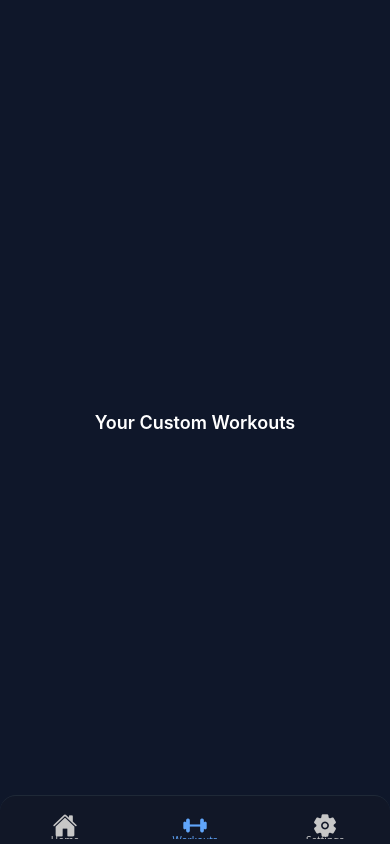
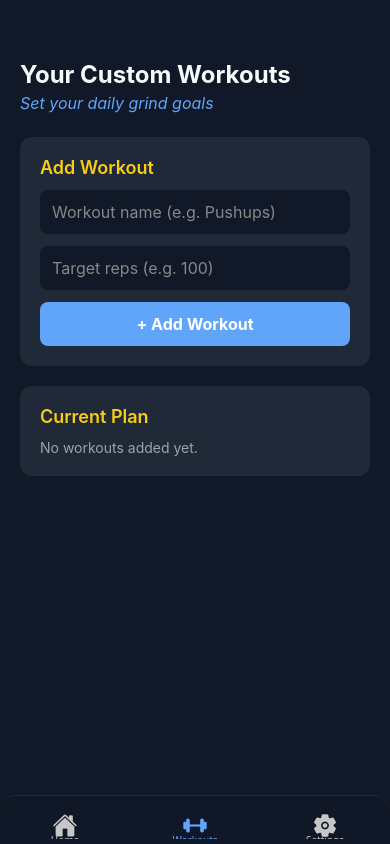
Before and after one commit to FabianC1/SoloFit, a React Native app: screen /Workouts in a window 390 px wide. Built offline with nearby package versions, Linux system fonts and the light colour scheme.

Commit message:
Implemented workout screen and its features. just basic logic so far

```diff
--- a/App.tsx
+++ b/App.tsx
@@ -6,6 +6,7 @@ import { StatusBar } from 'expo-status-bar';
 import { SafeAreaProvider } from 'react-native-safe-area-context';
 import * as NavigationBar from 'expo-navigation-bar';
 import { QuotePreferencesProvider } from './src/context/QuotePreferencesContext';
+import { WorkoutProvider } from './src/context/WorkoutContext';
 
 import HomeScreen from './src/screens/HomeScreen';
 import SettingsScreen from './src/screens/SettingsScreen';
@@ -18,13 +19,13 @@ const isLargeScreen = height > 800;
 
 
 const Tab = createBottomTabNavigator();
-
 export default function App() {
   useEffect(() => {
     NavigationBar.setButtonStyleAsync('light');
   }, []);
 
   return (
+    <WorkoutProvider>
       <QuotePreferencesProvider>
         <SafeAreaProvider>
           <NavigationContainer>
@@ -33,7 +34,7 @@ export default function App() {
               screenOptions={({ route }) => ({
                 headerShown: false,
                 tabBarStyle: {
-                backgroundColor: 'rgba(17, 24, 39, 0.95)', // semi-transparent charcoal
+                  backgroundColor: 'rgba(17, 24, 39, 0.95)',
                   borderTopColor: '#1f2937',
                   borderTopWidth: 1,
                   elevation: 0,
@@ -46,7 +47,7 @@ export default function App() {
                 tabBarItemStyle: {
                   justifyContent: 'center',
                   alignItems: 'center',
-                marginTop: 4
+                  marginTop: 4,
                 },
                 tabBarIconStyle: {
                   paddingTop: isLargeScreen ? 6 : 2,
@@ -72,5 +73,6 @@ export default function App() {
           </NavigationContainer>
         </SafeAreaProvider>
       </QuotePreferencesProvider>
+    </WorkoutProvider>
   );
 }
--- a/src/components/DailyProgressBar.tsx
+++ b/src/components/DailyProgressBar.tsx
@@ -34,8 +34,7 @@ const DailyProgressBar = ({ progress }: DailyProgressBarProps) => {
 const styles = StyleSheet.create({
     container: {
         marginVertical: 16,
-        paddingHorizontal: 20,
-        paddingBottom: 30,
+        paddingBottom: 20,
     },
     title: {
         color: '#fff',
--- /dev/null
+++ b/src/context/WorkoutContext.tsx
@@ -0,0 +1,45 @@
+import React, { createContext, useContext, useState, ReactNode } from 'react';
+
+export type Workout = {
+  id: string;
+  name: string;
+  target: number;
+  completed: number;
+};
+
+type WorkoutContextType = {
+  workouts: Workout[];
+  addWorkout: (workout: Omit<Workout, 'id' | 'completed'>) => void;
+  removeWorkout: (id: string) => void;
+};
+
+const WorkoutContext = createContext<WorkoutContextType | undefined>(undefined);
+
+export const WorkoutProvider = ({ children }: { children: ReactNode }) => {
+  const [workouts, setWorkouts] = useState<Workout[]>([]);
+
+  const addWorkout = (workout: Omit<Workout, 'id' | 'completed'>) => {
+    const newWorkout: Workout = {
+      id: Date.now().toString(),
+      completed: 0,
+      ...workout,
+    };
+    setWorkouts(prev => [...prev, newWorkout]);
+  };
+
+  const removeWorkout = (id: string) => {
+    setWorkouts(prev => prev.filter(w => w.id !== id));
+  };
+
+  return (
+    <WorkoutContext.Provider value={{ workouts, addWorkout, removeWorkout }}>
+      {children}
+    </WorkoutContext.Provider>
+  );
+};
+
+export const useWorkoutContext = () => {
+  const ctx = useContext(WorkoutContext);
+  if (!ctx) throw new Error("useWorkoutContext must be used within WorkoutProvider");
+  return ctx;
+};
--- a/src/screens/HomeScreen.tsx
+++ b/src/screens/HomeScreen.tsx
@@ -40,21 +40,20 @@ const HomeScreen = () => {
 
 
     return (
-        <KeyboardAvoidingView
-            style={{ flex: 1 }}
-            behavior={Platform.OS === 'ios' ? 'padding' : 'height'}
-            keyboardVerticalOffset={80}
-        >
-            <SafeAreaView style={styles.container}>
+        <View style={{ flex: 1, backgroundColor: '#111827' }}>
+            <KeyboardAvoidingView
+                style={{ flex: 1 }}
+                behavior={Platform.OS === 'ios' ? 'padding' : undefined}
+                keyboardVerticalOffset={80}
+            >
                 <ScrollView
                     contentContainerStyle={styles.content}
+                    keyboardShouldPersistTaps="handled"
                     refreshControl={
                         <RefreshControl refreshing={refreshing} onRefresh={onRefresh} />
                     }
                 >
-
                     <Text style={styles.heading}>Welcome back, User.</Text>
-                    {/* App Slogan */}
                     <Text style={styles.slogan}>“From E-Class to S-Class.”</Text>
 
                     {/* Quote of the Day */}
@@ -62,9 +61,6 @@ const HomeScreen = () => {
                         <Text style={styles.quote}>"{randomQuote.text}"</Text>
                         <Text style={styles.author}>— {randomQuote.author}</Text>
                     </View>
-
-                    {/* Daily Progress Bar */}
-                    <DailyProgressBar progress={50} />
 
                     <View style={styles.card}>
                         <Text style={styles.cardTitle}>Today's Workout</Text>
@@ -75,11 +71,12 @@ const HomeScreen = () => {
 
                     <View style={styles.card}>
                         <Text style={styles.cardTitle}>Progress</Text>
+                        <DailyProgressBar progress={50} />
                         <Text style={styles.placeholder}>[Graph coming soon]</Text>
                     </View>
                 </ScrollView>
-            </SafeAreaView>
-        </KeyboardAvoidingView>
+            </KeyboardAvoidingView>
+        </View>
     );
 };
 
@@ -93,6 +90,7 @@ const styles = StyleSheet.create({
     content: {
         padding: 20,
         paddingTop: 60,
+        paddingBottom: 40,
     },
     heading: {
         fontSize: 24,
--- a/src/screens/WorkoutScreen.tsx
+++ b/src/screens/WorkoutScreen.tsx
@@ -1,11 +1,105 @@
-import React from 'react';
-import { View, Text, StyleSheet } from 'react-native';
+import React, { useState } from 'react';
+import {
+  View,
+  Text,
+  TextInput,
+  FlatList,
+  StyleSheet,
+  TouchableOpacity,
+  Animated,
+  Easing,
+  ScrollView,
+  KeyboardAvoidingView,
+  Platform
+} from 'react-native';
+import { useWorkoutContext } from '../context/WorkoutContext';
 
 const WorkoutScreen = () => {
+  const { workouts, addWorkout, removeWorkout } = useWorkoutContext();
+  const [name, setName] = useState('');
+  const [target, setTarget] = useState('');
+  const [fadeAnim] = useState(new Animated.Value(0));
+
+  const handleAdd = () => {
+    if (!name || !target) return;
+
+    addWorkout({ name, target: parseInt(target, 10) });
+    setName('');
+    setTarget('');
+
+    fadeAnim.setValue(0);
+    Animated.timing(fadeAnim, {
+      toValue: 1,
+      duration: 400,
+      easing: Easing.out(Easing.ease),
+      useNativeDriver: true,
+    }).start();
+  };
+
   return (
     <View style={styles.container}>
-      <Text style={styles.text}>Your Custom Workouts</Text>
-      {/* Add form or list later */}
+      <KeyboardAvoidingView
+        style={{ flex: 1 }}
+        behavior={Platform.OS === 'ios' ? 'padding' : undefined}
+        keyboardVerticalOffset={80}
+      >
+        <ScrollView
+          contentContainerStyle={styles.content}
+          keyboardShouldPersistTaps="handled"
+        >
+          <Text style={styles.heading}>Your Custom Workouts</Text>
+          <Text style={styles.subheading}>Set your daily grind goals</Text>
+
+          {/* Add Workout Card */}
+          <View style={styles.card}>
+            <Text style={styles.cardTitle}>Add Workout</Text>
+            <TextInput
+              placeholder="Workout name (e.g. Pushups)"
+              value={name}
+              onChangeText={setName}
+              placeholderTextColor="#888"
+              style={styles.input}
+            />
+            <TextInput
+              placeholder="Target reps (e.g. 100)"
+              value={target}
+              onChangeText={setTarget}
+              keyboardType="numeric"
+              placeholderTextColor="#888"
+              style={styles.input}
+            />
+            <TouchableOpacity style={styles.addButton} onPress={handleAdd}>
+              <Text style={styles.addButtonText}>+ Add Workout</Text>
+            </TouchableOpacity>
+          </View>
+
+          {/* Workout List */}
+          <View style={styles.card}>
+            <Text style={styles.cardTitle}>Current Plan</Text>
+            {workouts.length === 0 ? (
+              <Text style={styles.placeholder}>No workouts added yet.</Text>
+            ) : (
+              <FlatList
+                data={workouts}
+                keyExtractor={(item) => item.id}
+                scrollEnabled={false} // disable internal scroll
+                renderItem={({ item }) => (
+                  <Animated.View style={{ opacity: fadeAnim }}>
+                    <View style={styles.workoutItem}>
+                      <Text style={styles.workoutText}>
+                        {item.name} — {item.completed}/{item.target}
+                      </Text>
+                      <TouchableOpacity onPress={() => removeWorkout(item.id)}>
+                        <Text style={styles.remove}>Remove</Text>
+                      </TouchableOpacity>
+                    </View>
+                  </Animated.View>
+                )}
+              />
+            )}
+          </View>
+        </ScrollView>
+      </KeyboardAvoidingView>
     </View>
   );
 };
@@ -13,14 +107,76 @@ const WorkoutScreen = () => {
 const styles = StyleSheet.create({
   container: {
     flex: 1,
-    backgroundColor: '#0f172a',
-    justifyContent: 'center',
+    backgroundColor: '#111827', // charcoal
+  },
+  content: {
+    padding: 20,
+    paddingBottom: 40,
+  },
+  heading: {
+    fontSize: 24,
+    fontWeight: 'bold',
+    color: '#f9fafb',
+    marginBottom: 4,
+    marginTop: 40,
+  },
+  subheading: {
+    fontSize: 16,
+    fontStyle: 'italic',
+    color: '#60a5fa',
+    marginBottom: 24,
+  },
+  card: {
+    backgroundColor: '#1f2937',
+    borderRadius: 12,
+    padding: 20,
+    marginBottom: 20,
+  },
+  cardTitle: {
+    fontSize: 18,
+    fontWeight: '600',
+    color: '#facc15',
+    marginBottom: 12,
+  },
+  input: {
+    backgroundColor: '#111827',
+    color: '#fff',
+    padding: 12,
+    borderRadius: 8,
+    marginBottom: 12,
+    fontSize: 16,
+  },
+  addButton: {
+    backgroundColor: '#60a5fa',
+    paddingVertical: 12,
+    borderRadius: 8,
     alignItems: 'center',
   },
-  text: {
+  addButtonText: {
     color: '#fff',
-    fontSize: 18,
-    fontWeight: '600',
+    fontWeight: 'bold',
+    fontSize: 16,
+  },
+  workoutItem: {
+    backgroundColor: '#111827',
+    padding: 12,
+    borderRadius: 8,
+    flexDirection: 'row',
+    justifyContent: 'space-between',
+    alignItems: 'center',
+    marginBottom: 10,
+  },
+  workoutText: {
+    color: '#fff',
+    fontSize: 15,
+  },
+  remove: {
+    color: '#ef4444',
+    fontWeight: 'bold',
+  },
+  placeholder: {
+    color: '#9ca3af',
+    fontSize: 14,
   },
 });
 
```
Also changed, not shown: package.json (+6 -5 lines), 1 other file (tests, documents, lock files or other folders). Lines whose indentation alone changed are shown as unchanged.
